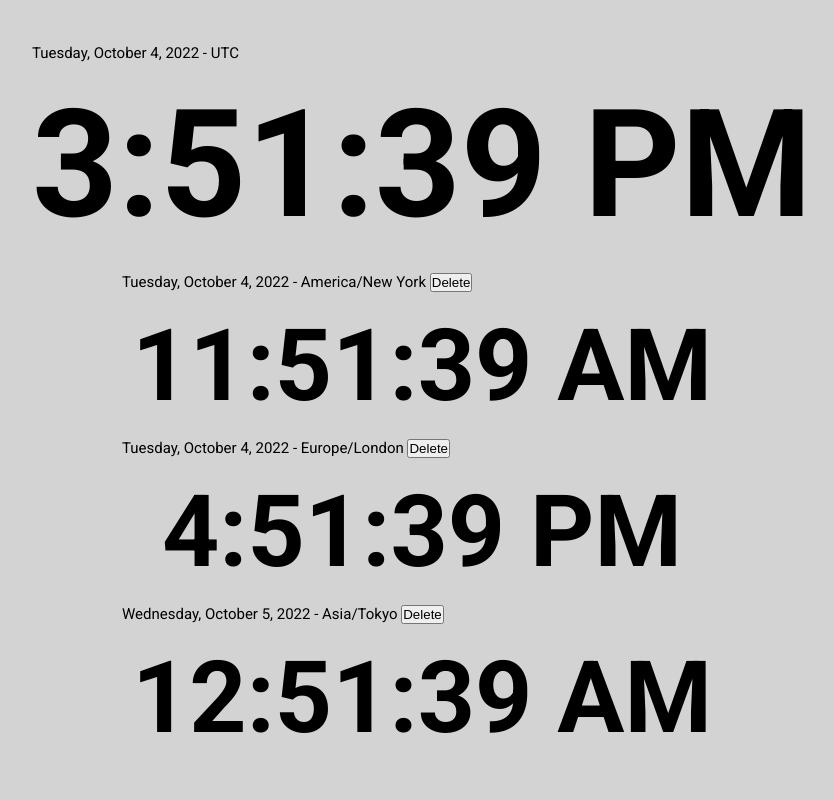
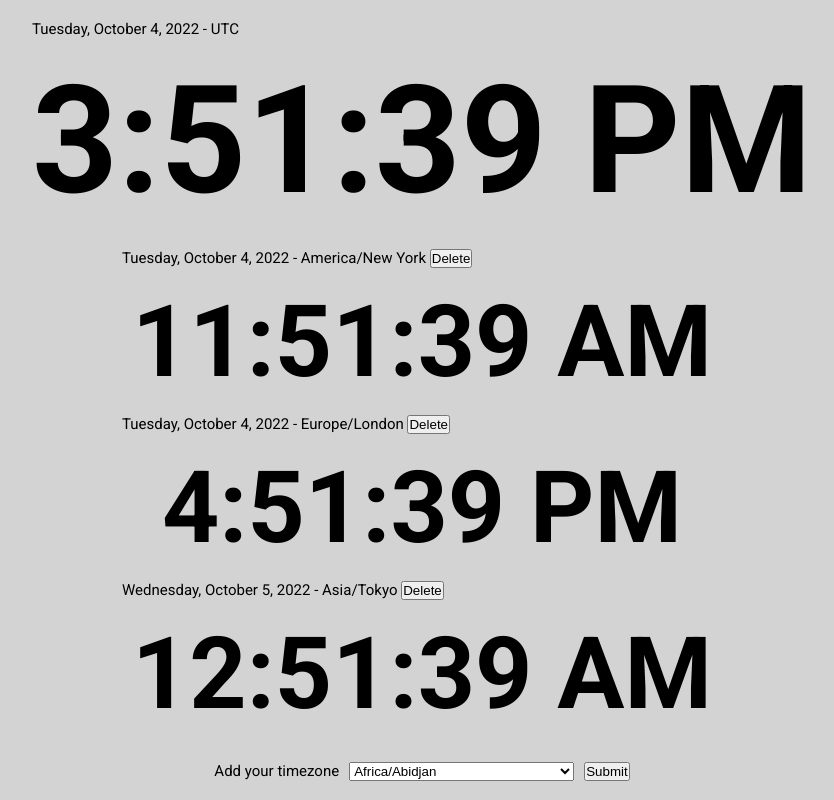
Before and after one commit to anonggentlegentle/Clocks-and-Timer, a website: page index.html in a window 1280 px wide. Shown: the whole page, without its empty margins (218-1052 px from the left). Drawn offline with Linux system fonts and the light colour scheme.

Commit message:
Add timezone dropdown menu

```diff
--- a/index.html
+++ b/index.html
@@ -23,6 +23,15 @@
         <div class="container__clock--world"></div>
       </div>
       <div class="container__timer"></div>
+      <form action="" class="container__dropdown">
+        <label for="timezones">Add your timezone</label>
+        <select
+          name="timezones"
+          id="timezones"
+          class="container__dropdown-menu"
+        ></select>
+        <button class="container__dropdown-submit">Submit</button>
+      </form>
     </main>
 
     <script src="index.js"></script>
--- a/index.js
+++ b/index.js
@@ -3,6 +3,10 @@
 const mainClock = document.querySelector(".container__clock--main-hours");
 const mainCurrentDay = document.querySelector(".container__clock--main-date");
 const worldClocks = document.querySelector(".container__clock--world");
+const addWorldClockButton = document.querySelector(
+  ".container__dropdown-submit"
+);
+const timezoneDropdown = document.querySelector(".container__dropdown-menu");
 
 // Default world clock timezones
 const countries = ["America/New_York", "Europe/London", "Asia/Tokyo"];
@@ -37,8 +41,6 @@ const mainTimeAndDate = function () {
     mainClock.textContent = mainTime;
   }, 1000);
 };
-
-// console.log(Intl.supportedValuesOf("timeZone"));
 
 const worldTimeAndDate = function () {
   // Display world clock date and time
@@ -114,3 +116,17 @@ btnDeleteWorld.forEach((world) => {
     e.target.closest(".container__clock--world").removeChild(child);
   });
 });
+
+// Array of available timezones
+const availableTimezones = Intl.supportedValuesOf("timeZone");
+
+// Looping the timezones array
+availableTimezones.forEach((timezone) => {
+  // Creating the options element for the dropdown
+  const options = document.createElement("option");
+  options.setAttribute("value", `${timezone}`);
+  options.textContent = `${timezone.split("_").join(" ")}`;
+
+  // Appending created options elements to the dropdown input element
+  timezoneDropdown.appendChild(options);
+});
--- a/style.scss
+++ b/style.scss
@@ -20,9 +20,14 @@ body {
 }
 
 .container {
+  min-height: 100vh;
+  display: flex;
+  flex-direction: column;
+  justify-content: center;
+  row-gap: 1.5rem;
+
   &__clock {
     display: flex;
-    min-height: 100vh;
     flex-direction: column;
     justify-content: center;
     align-items: center;
@@ -72,4 +77,10 @@ body {
     height: auto;
     width: 60rem;
   }
+
+  &__dropdown {
+    display: flex;
+    justify-content: center;
+    column-gap: 1rem;
+  }
 }
```
Also changed, not shown: style.css, 1 other file.
